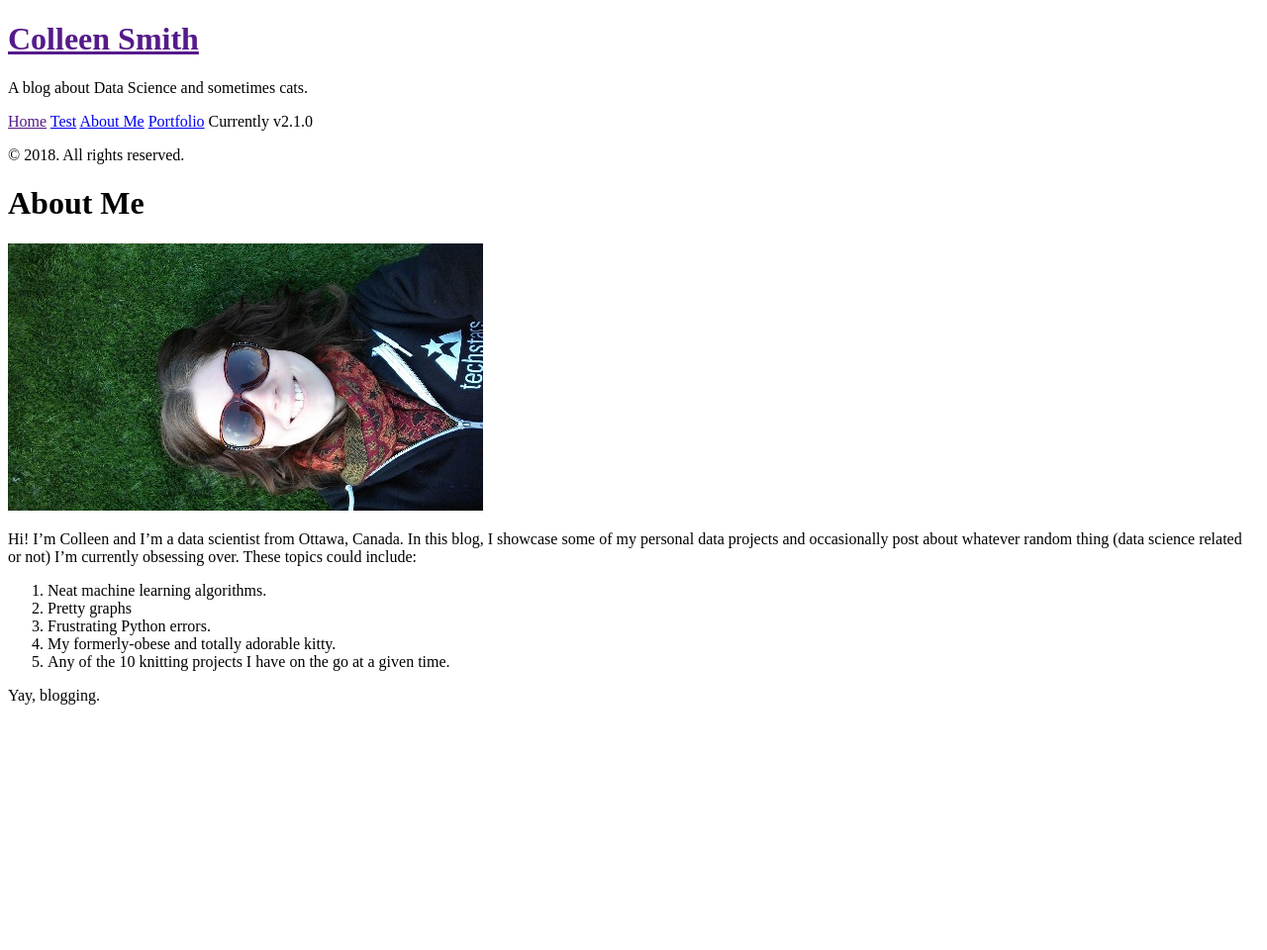
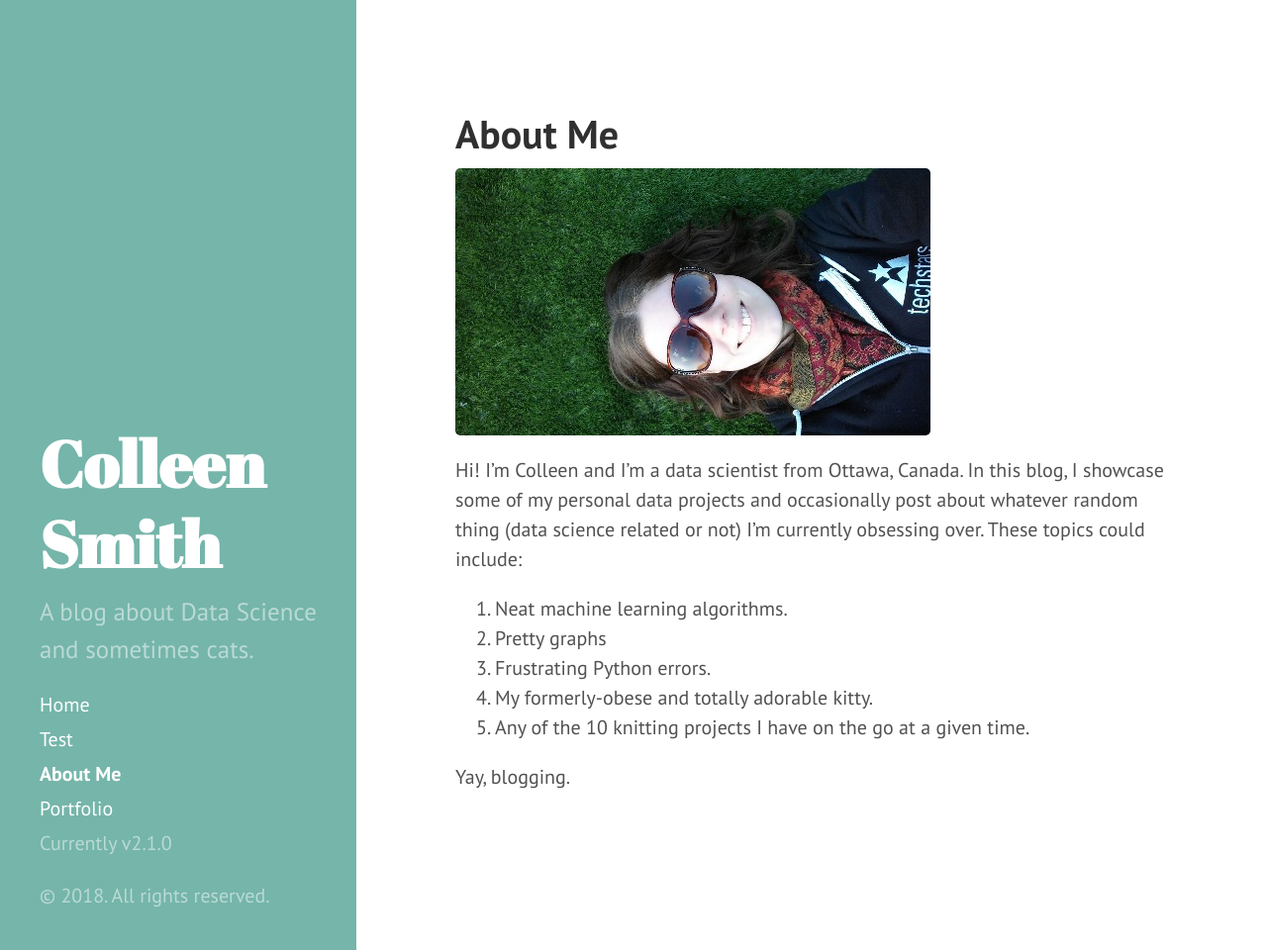
Before and after one commit to 6cdds/6cdds.github.io, a Jekyll site: the page built from about.md, in a window 1280 px wide and 960 px high. Shown: the whole window at 99% size. Built offline with Jekyll 4.4.1, drawn with Linux system fonts in a browser that asks for light colours; Markdown is read by kramdown in place of the engine named in the settings.

Commit message:
formatting

```diff
--- a/_includes/head.html
+++ b/_includes/head.html
@@ -15,15 +15,15 @@
   </title>
 
   <!-- CSS -->
-  {% include base.html %}
-  <link rel="stylesheet" href="{{base}}/public/css/poole.css">
-  <link rel="stylesheet" href="{{base}}/public/css/syntax.css">
-  <link rel="stylesheet" href="{{base}}/public/css/hyde.css">
+  <!-- {% include base.html %} -->
+  <link rel="stylesheet" href="{{site.baseurl}}/public/css/poole.css">
+  <link rel="stylesheet" href="{{site.baseurl}}/public/css/syntax.css">
+  <link rel="stylesheet" href="{{site.baseurl}}/public/css/hyde.css">
   <link rel="stylesheet" href="http://fonts.googleapis.com/css?family=PT+Sans:400,400italic,700|Abril+Fatface">
 
   <!-- Icons -->
-  <link rel="apple-touch-icon-precomposed" sizes="144x144" href="{{base}}/public/apple-touch-icon-144-precomposed.png">
-                                 <link rel="shortcut icon" href="{{base}}/public/favicon.ico">
+  <link rel="apple-touch-icon-precomposed" sizes="144x144" href="{{site.baseurl}}/public/apple-touch-icon-144-precomposed.png">
+                                 <link rel="shortcut icon" href="{{site.baseurl}}/public/favicon.ico">
 
   <!-- RSS -->
   <link rel="alternate" type="application/rss+xml" title="RSS" href="/atom.xml">
--- a/about.md
+++ b/about.md
@@ -1,6 +1,7 @@
 ---
 layout: page
 title: About Me
+root: .
 ---
 
 ![Moi]({{ "/assets/pic_about_me.jpg" | absolute_url }})
```
Also changed, not shown: portfolio/portfolio.md (+1 -0 lines).
